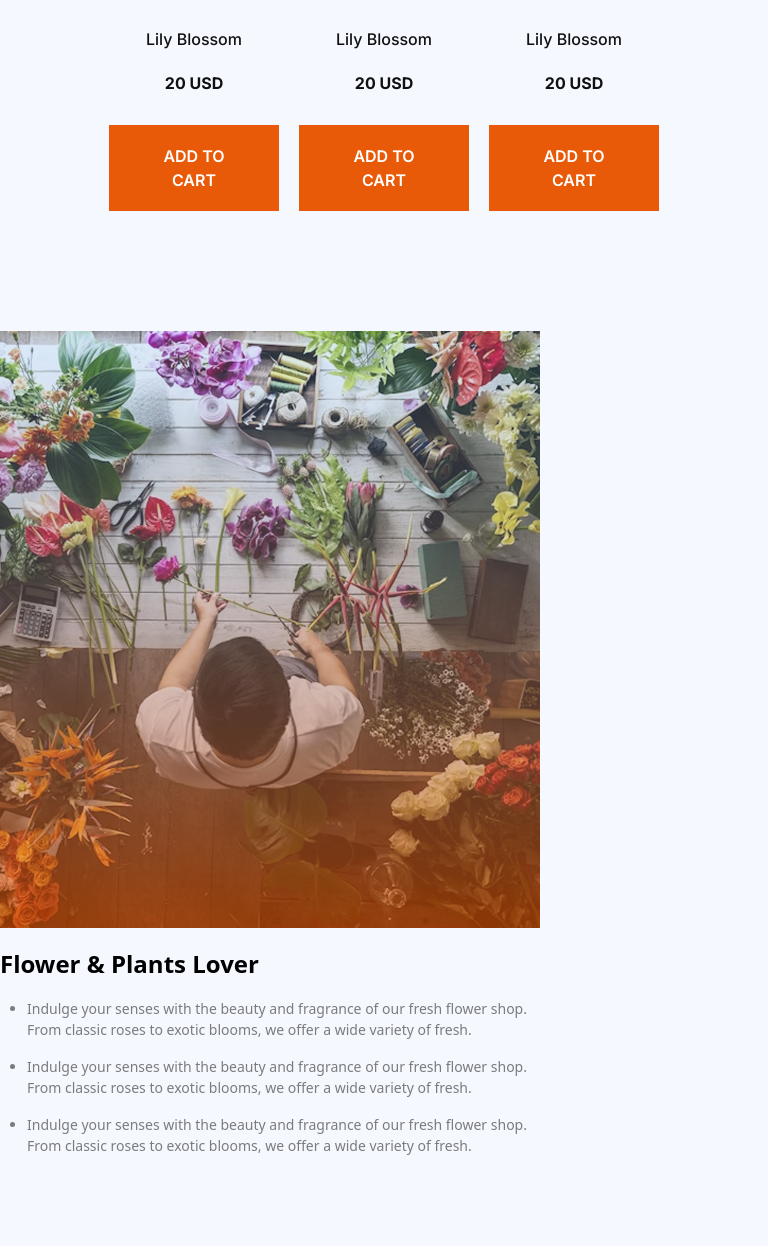
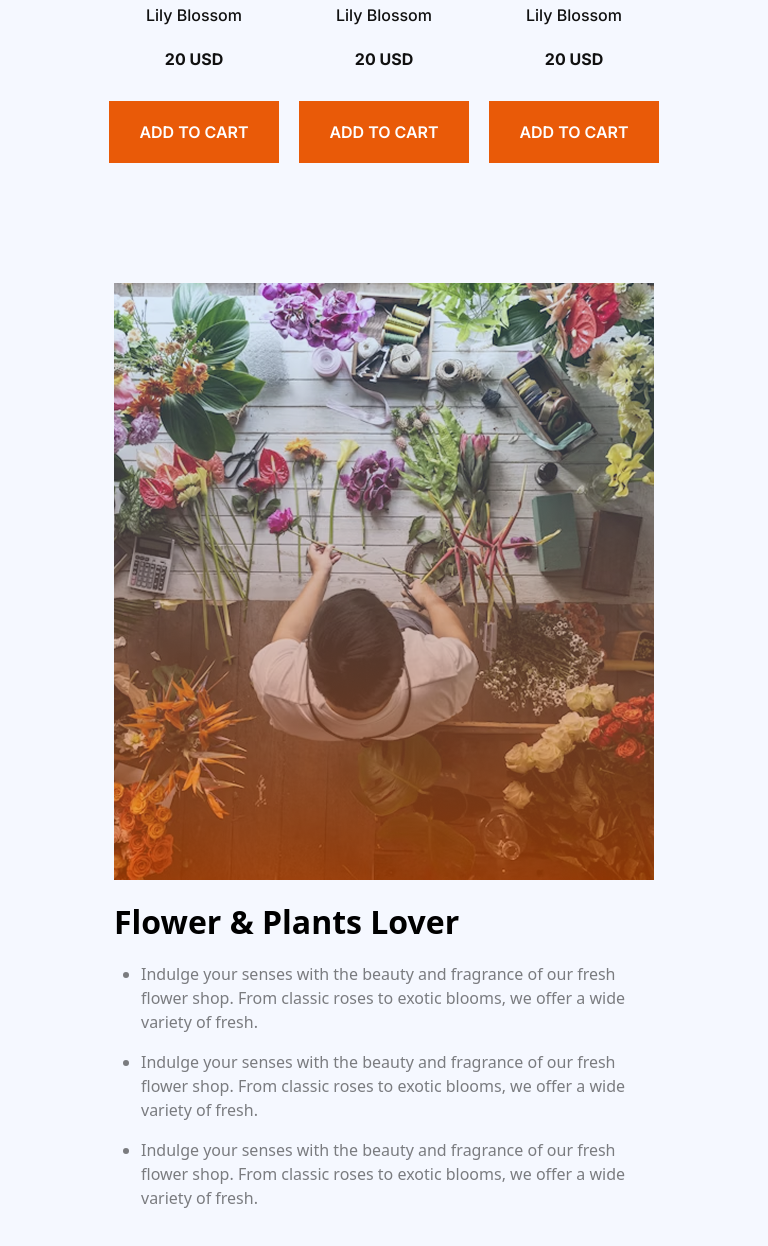
Before and after one commit to AyanSujon/assignment-B12A02, a plain HTML site: page index.html in a window 768 px wide. Shown: the part 1112-2358 px from the top of the page. Drawn offline with nearby package versions, Linux system fonts and the light colour scheme.

Commit message:
Some responsive issues have been resolved

```diff
--- a/styles/responsive.css
+++ b/styles/responsive.css
@@ -85,7 +85,7 @@ section{
 .our-plants-card a{
   font-size: 1rem;
   font-family: "Inter", sans-serif;
-  padding: 19px 30px;
+  padding: 19px 0;
 }
 /* Flower & Plants Lover */
 .plannts-lover{
@@ -113,9 +113,7 @@ section{
   margin-top: 16px;
 }
  .plannts-lover-info ul li{
-  color: rgba(0, 0, 0, 0.5);
   font-size: 0.875rem;
-  font-weight: 400;
   margin-bottom: 16px;}
 
 
@@ -163,25 +161,24 @@ section{
 }
 .our-plants-card h5{
   font-size: 1rem;
-
 }
 .our-plants-card h4{
   font-size: 1rem;
 }
 .our-plants-card a{
   font-size: 1rem;
-  padding: 19px 35px;
+  padding: 19px 0px;
 }
 /* Flower & Plants Lover */
 .plannts-lover{
   flex-direction: column;
   padding-top: 0;
   gap: 18px;
-
 }
 .plannts-lover-image,
 .plannts-lover-info{
   max-width:100%;
+  margin: 0 auto;
 
 }
 .plannts-lover-image figure{
@@ -192,7 +189,7 @@ section{
  }
 .plannts-lover-title{
 
-  font-size: 1.5rem;
+  font-size: 2rem;
   padding: 0;
 }
 .plannts-lover-info ul {
@@ -200,9 +197,7 @@ section{
   margin-top: 16px;
 }
  .plannts-lover-info ul li{
-  color: rgba(0, 0, 0, 0.5);
-  font-size: 0.875rem;
-  font-weight: 400;
+  font-size: 1rem;
   margin-bottom: 16px;}
 
 
@@ -214,8 +209,4 @@ section{
 
 
 
-
-
-
-
  }
--- a/styles/style.css
+++ b/styles/style.css
@@ -145,12 +145,12 @@ section{
   margin-bottom: 30px;
 }
 .our-plants-card a{
-  display: inline-block;
+  display: block;
   color: #ffffff;
   font-size: 1rem;
   font-weight: 600;
   font-family: "Inter", sans-serif;
-  padding: 19px 80px;
+  padding: 19px 0;
   background-color: #E95A08;
   transition: all linear .3s;
 }
@@ -167,6 +167,7 @@ section{
 .plannts-lover{
   gap: 60px;
   padding-top: 50px;
+  margin: 0 auto;
 }
 .plannts-lover-image,
 .plannts-lover-info{
```
Also changed, not shown: resources/redme.txt (added).
